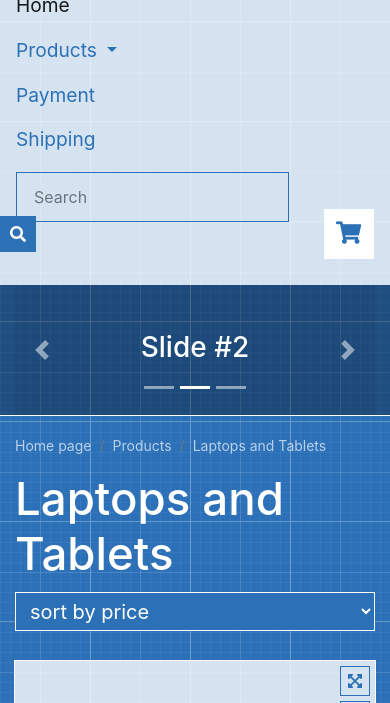
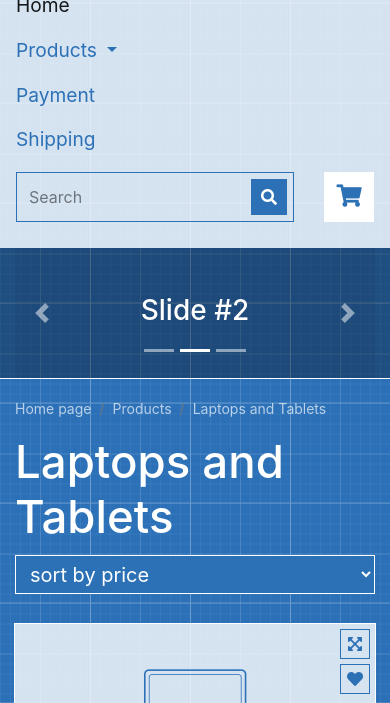
Before and after one commit to tigranmogrov/front-end-shop, a website: page index.html in a window 390 px wide. Both pictures are taken after a click on the button 346 px from the left and 50 px from the top of the page. Shown: the part 92-795 px from the top of the page. Drawn offline with Linux system fonts and the light colour scheme.

Commit message:
исправленна шапка

```diff
--- a/assets/css/style.css
+++ b/assets/css/style.css
@@ -56,62 +56,59 @@
   @media (max-width: 991px) {
     .header-navbar .navbar-nav .nav-item {
       font-size: 1.2rem; } }
-  .header-navbar .form-inline {
+  .header-navbar .form-wrap {
+    display: -webkit-box;
+    display: -ms-flexbox;
+    display: flex; }
+    @media (max-width: 991px) {
+      .header-navbar .form-wrap {
+        margin-top: 10px; } }
+    .header-navbar .form-wrap .form-inline {
       -webkit-box-flex: 2;
       -ms-flex-positive: 2;
       flex-grow: 2;
       width: 218px;
       border: 1px solid #2c71b6;
-    -ms-flex-wrap: nowrap;
-    flex-wrap: nowrap;
       height: 50px; }
-    @media (max-width: 992px) {
-      .header-navbar .form-inline {
-        width: calc(100% - 85px);
-        margin-top: 10px;
-        display: inline-block;
-        padding: 5px; } }
-    .header-navbar .form-inline .form-control {
+      @media (max-width: 991px) {
+        .header-navbar .form-wrap .form-inline {
+          width: calc(100% - 80px); } }
+      .header-navbar .form-wrap .form-inline .form-control {
         border: none;
         width: calc(100% - 40px);
         margin-right: 20px;
         -webkit-box-shadow: none;
         box-shadow: none; }
-    .header-navbar .form-inline .form-search {
-      padding: 5px 9px;
-      border-radius: 0;
+      .header-navbar .form-wrap .form-inline .form-search {
+        padding: 6px 10px;
+        border: none;
         margin-left: -22px;
         background-color: #2c71b6;
-      color: #ffffff;
-      border-color: #2c71b6; }
-      .header-navbar .form-inline .form-search:hover {
+        color: #ffffff; }
+        .header-navbar .form-wrap .form-inline .form-search:hover {
           color: #2c71b6;
           background-color: #ffffff; }
-  .header-navbar .header-cart__btn {
+    .header-navbar .form-wrap .header-cart__btn {
       position: relative;
       border: none;
       margin-left: 30px;
-    border-radius: 0;
       width: 50px;
       height: 50px;
       background-color: #ffffff;
       -webkit-transition: background-color 0.5s;
       -o-transition: background-color 0.5s;
       transition: background-color 0.5s; }
-    @media (max-width: 992px) {
-      .header-navbar .header-cart__btn {
-        margin: 0 0 0 30px; } }
-    .header-navbar .header-cart__btn:hover {
+      .header-navbar .form-wrap .header-cart__btn:hover {
         background-color: #2c71b6; }
-      .header-navbar .header-cart__btn:hover .fa-shopping-cart {
+        .header-navbar .form-wrap .header-cart__btn:hover .fa-shopping-cart {
           color: #ffffff;
           -webkit-transition: color 0.5s;
           -o-transition: color 0.5s;
           transition: color 0.5s; }
-    .header-navbar .header-cart__btn .fa-shopping-cart {
+      .header-navbar .form-wrap .header-cart__btn .fa-shopping-cart {
         font-size: 1.4rem;
         color: #2c71b6; }
-    .header-navbar .header-cart__btn span {
+      .header-navbar .form-wrap .header-cart__btn span {
         display: none;
         position: absolute;
         padding: 0 7.7px;
--- a/assets/scss/_header.scss
+++ b/assets/scss/_header.scss
@@ -26,19 +26,21 @@
             }
         }
 
+        .form-wrap {
+            display: flex;
 
+            @media (max-width: 991px) {
+                margin-top: 10px;
+            }
 
             .form-inline {
                 flex-grow: 2;
                 width: 218px;
                 border: 1px solid $color-dark;
-            flex-wrap: nowrap;
                 height: 50px;
 
-            @media (max-width: 992px) {
-                width: calc(100% - 85px);margin-top: 10px;
-                display: inline-block;
-                padding: 5px;
+                @media (max-width: 991px) {
+                    width: calc(100% - 80px);
                 }
 
                 .form-control {
@@ -49,12 +51,11 @@
                 }
 
                 .form-search {
-                padding: 5px 9px;
-                border-radius: 0;
+                    padding: 6px 10px;
+                    border: none;
                     margin-left: -22px;
                     background-color: $color-dark;
                     color: $color-light;
-                border-color: $color-dark;
 
                     &:hover {
                         color: $color-dark;
@@ -67,15 +68,10 @@
                 position: relative;
                 border: none;
                 margin-left: 30px;
-            border-radius: 0;
                 width: 50px;
                 height: 50px;
                 background-color: $color-light;
                 transition: background-color 0.5s;
-
-            @media (max-width: 992px) {
-                margin: 0 0 0 30px;
-            }
 
                 &:hover {
                     background-color: $color-dark;
@@ -104,6 +100,7 @@
                 }
             }
         }
+    }
 
     &-carousel {
         margin-right: 0;
--- a/index.html
+++ b/index.html
@@ -51,12 +51,13 @@
                                 <a class="nav-link " href="#" tabindex="-1" aria-disabled="true">Shipping</a>
                             </li>
                         </ul>
-                        <form class="form-inline col-xs-11">
-                            <input class="form-control bg-transparent" type="search" placeholder="Search" aria-label="Search">
-                            <button class="btn btn-outline-success form-search" type="submit"><i class="fas fa-search"></i></button>
-                        </form>
-                        <button class="btn btn-outline-success  header-cart__btn" type="submit"><i class="fas fa-shopping-cart" aria-hidden="true"></i><span id="cart-counter" class="page-header__cart-counter">9</span></button>
-
+                        <div class="form-wrap">
+                            <form class="form-inline">
+                                <input class="form-control bg-transparent" type="search" placeholder="Search" aria-label="Search">
+                                <button class="btn btn-outline-success form-search" type="submit"><i class="fas fa-search"></i></button>
+                            </form>
+                            <button class="btn btn-outline-success  header-cart__btn" type="submit"><i class="fas fa-shopping-cart" aria-hidden="true"></i><span id="cart-counter" class="page-header__cart-counter">9</span></button>
+                        </div>
                     </div>
                 </nav>
             </div>
```
Lines whose indentation alone changed are shown as unchanged.
